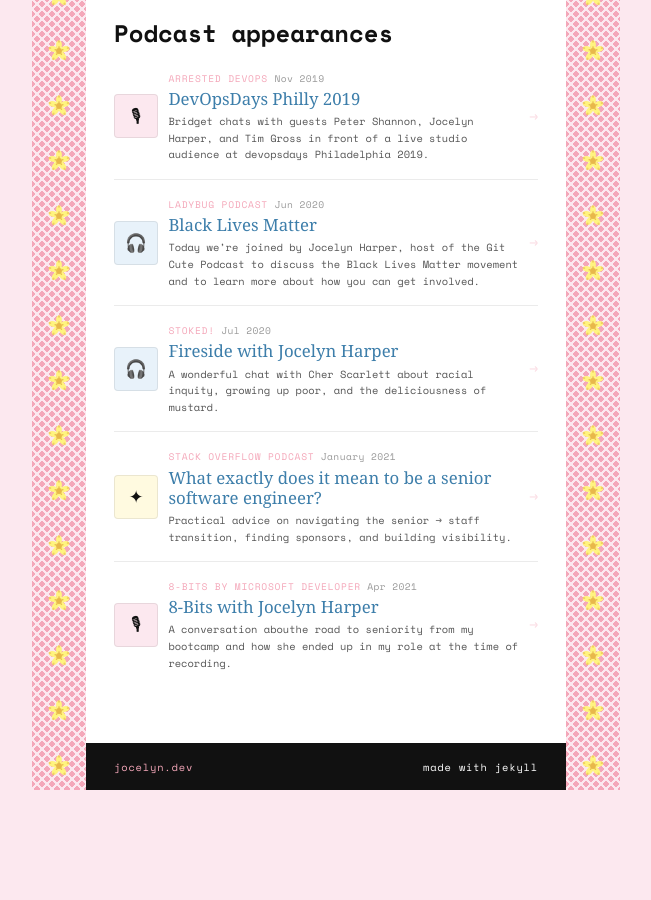
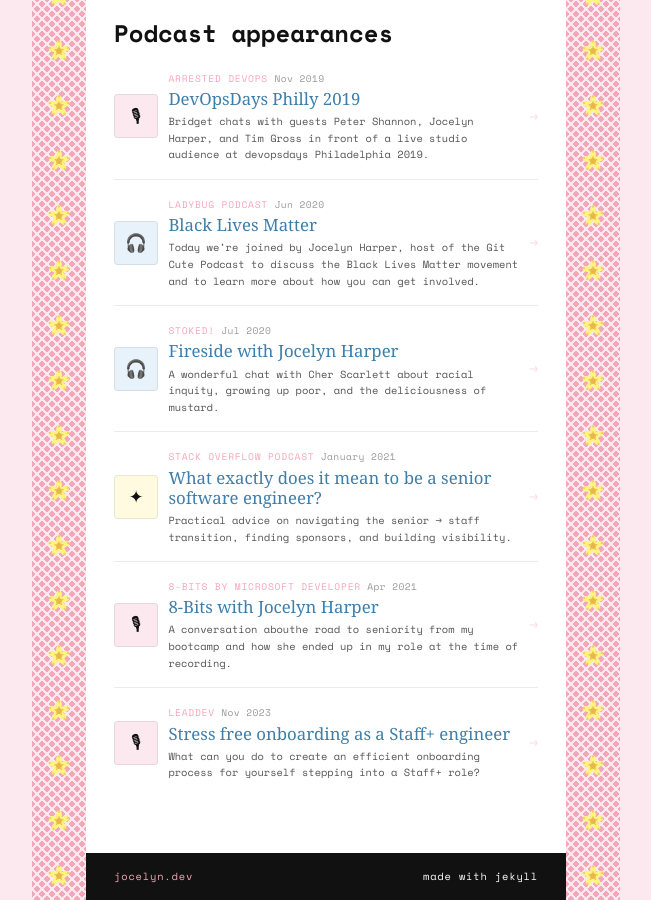
Before and after one commit to javawitch/javawitch.github.io, a Jekyll site: the page built from speaking.html, in a window 1280 px wide and 900 px high, scrolled down 870 px. Shown: the whole window, without its empty margins (314-965 px from the left). Built offline with Jekyll 4.4.1, drawn with Linux system fonts in a browser that asks for light colours; before the commit the page ends 1660 px from its top, so only the background shows below that.

Commit message:
Added another guest episode I forgot about

```diff
--- a/_data/podcasts.yml
+++ b/_data/podcasts.yml
@@ -50,3 +50,11 @@
   url: https://www.youtube.com/watch?v=wkKP55OwpnI
   emoji: "🎙"
   color: "#fce8ef"
+
+- title: "Stress free onboarding as a Staff+ engineer"
+  show: LeadDev
+  date: Nov 2023
+  description: "What can you do to create an efficient onboarding process for yourself stepping into a Staff+ role?"
+  url: https://leaddev.com/hiring/stress-free-onboarding-staff-engineer
+  emoji: "🎙"
+  color: "#fce8ef"
```
